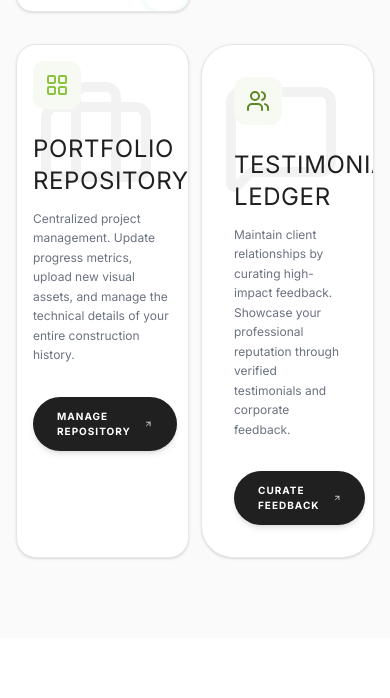
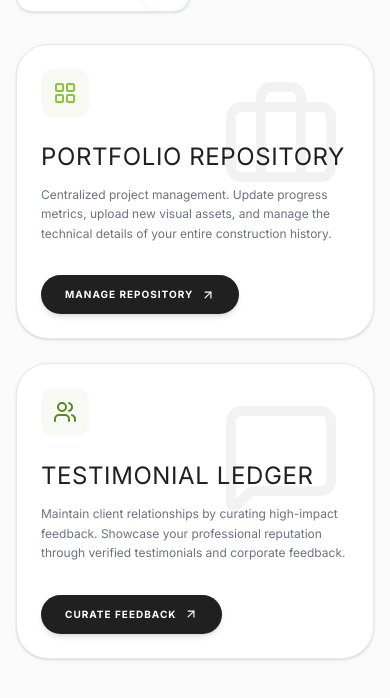
Before and after one commit to kishore2818/testing-ac, a Next.js app in the folder admin/: page / in a window 390 px wide. Shown: the part 480-1178 px from the top of the page. Before the commit the page ends 1118 px from the top, so only its background shows below. Built offline with nearby package versions, Linux system fonts and the light colour scheme; no server answers; sample sign-in values are in the browser's storage.

Commit message:
fix(ui): make primary management hub cards 1 per row on mobile in monorepo

```diff
--- a/admin/src/app/page.tsx
+++ b/admin/src/app/page.tsx
@@ -128,22 +128,22 @@ export default function Dashboard() {
         </div>
 
         {/* Primary Management Hub */}
-        <div className="grid grid-cols-2 lg:grid-cols-2 gap-3 sm:gap-6">
+        <div className="grid grid-cols-1 md:grid-cols-2 gap-6">
           <motion.div
             initial={{ y: 20, opacity: 0 }}
             animate={{ y: 0, opacity: 1 }}
             transition={{ delay: 0.2 }}
-            className="group relative bg-white p-4 sm:p-8 rounded-[1.25rem] sm:rounded-[2rem] border border-[var(--border)] shadow-sm hover:shadow-xl transition-all duration-500 overflow-hidden flex flex-col justify-between"
+            className="group relative bg-white p-6 sm:p-8 rounded-[2rem] border border-[var(--border)] shadow-sm hover:shadow-xl transition-all duration-500 overflow-hidden flex flex-col justify-between"
           >
             <div className="relative z-10">
               <div className="w-12 h-12 bg-[var(--primary-soft)] rounded-xl flex items-center justify-center mb-6 text-[var(--primary)] group-hover:rotate-12 transition-transform duration-500">
                 <LayoutGrid size={24} />
               </div>
-              <h2 className="text-2xl font-bebas text-[var(--black)] mb-3 tracking-wide uppercase">Portfolio Repository</h2>
-              <p className="font-montserrat text-xs text-[var(--black-muted)] mb-8 leading-relaxed max-w-md">
+              <h2 className="text-2xl sm:text-3xl font-bebas text-[var(--black)] mb-3 tracking-wide uppercase">Portfolio Repository</h2>
+              <p className="font-montserrat text-xs sm:text-sm text-[var(--black-muted)] mb-8 leading-relaxed max-w-md">
                 Centralized project management. Update progress metrics, upload new visual assets, and manage the technical details of your entire construction history.
               </p>
-              <Link href="/projects" className="inline-flex items-center gap-2 bg-[var(--black)] text-white px-6 py-3 rounded-full font-poppins font-bold text-[10px] uppercase tracking-widest hover:bg-[var(--primary)] transition-all shadow-md active:scale-95">
+              <Link href="/projects" className="inline-flex items-center gap-2 bg-[var(--black)] text-white px-6 py-3 rounded-full font-poppins font-bold text-[10px] sm:text-xs uppercase tracking-widest hover:bg-[var(--primary)] transition-all shadow-md active:scale-95">
                 Manage Repository
                 <ArrowUpRight size={14} />
               </Link>
@@ -158,17 +158,17 @@ export default function Dashboard() {
             initial={{ y: 20, opacity: 0 }}
             animate={{ y: 0, opacity: 1 }}
             transition={{ delay: 0.3 }}
-            className="group relative bg-white p-8 rounded-[2rem] border border-[var(--border)] shadow-sm hover:shadow-xl transition-all duration-500 overflow-hidden"
+            className="group relative bg-white p-6 sm:p-8 rounded-[2rem] border border-[var(--border)] shadow-sm hover:shadow-xl transition-all duration-500 overflow-hidden flex flex-col justify-between"
           >
             <div className="relative z-10">
               <div className="w-12 h-12 bg-[var(--accent-soft)] rounded-xl flex items-center justify-center mb-6 text-[var(--accent)] group-hover:-rotate-12 transition-transform duration-500">
                 <Users size={24} />
               </div>
-              <h2 className="text-2xl font-bebas text-[var(--black)] mb-3 tracking-wide uppercase">Testimonial Ledger</h2>
-              <p className="font-montserrat text-xs text-[var(--black-muted)] mb-8 leading-relaxed max-w-md">
+              <h2 className="text-2xl sm:text-3xl font-bebas text-[var(--black)] mb-3 tracking-wide uppercase">Testimonial Ledger</h2>
+              <p className="font-montserrat text-xs sm:text-sm text-[var(--black-muted)] mb-8 leading-relaxed max-w-md">
                 Maintain client relationships by curating high-impact feedback. Showcase your professional reputation through verified testimonials and corporate feedback.
               </p>
-              <Link href="/reviews" className="inline-flex items-center gap-2 bg-[var(--black)] text-white px-6 py-3 rounded-full font-poppins font-bold text-[10px] uppercase tracking-widest hover:bg-[var(--accent)] transition-all shadow-md active:scale-95">
+              <Link href="/reviews" className="inline-flex items-center gap-2 bg-[var(--black)] text-white px-6 py-3 rounded-full font-poppins font-bold text-[10px] sm:text-xs uppercase tracking-widest hover:bg-[var(--accent)] transition-all shadow-md active:scale-95">
                 Curate Feedback
                 <ArrowUpRight size={14} />
               </Link>
```
